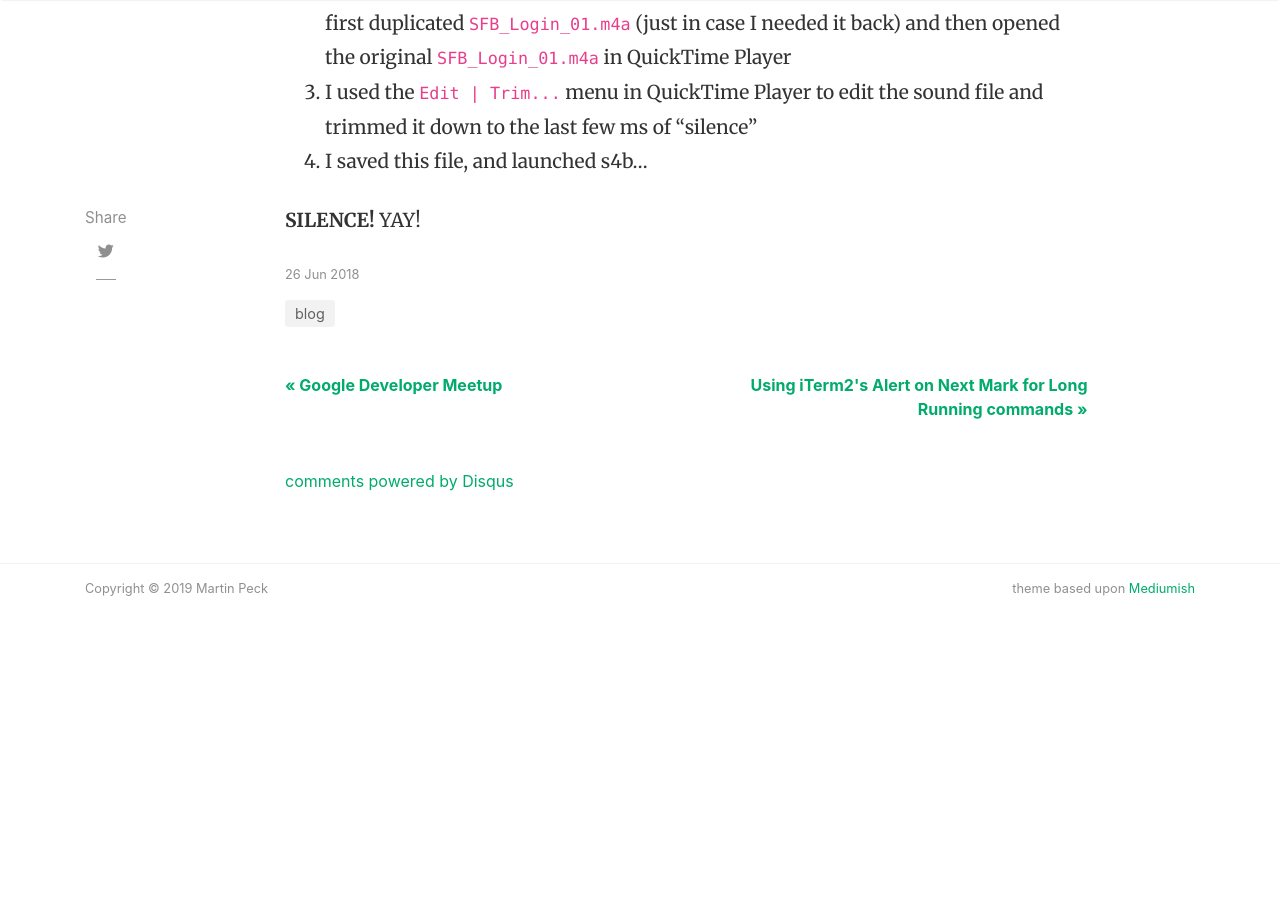
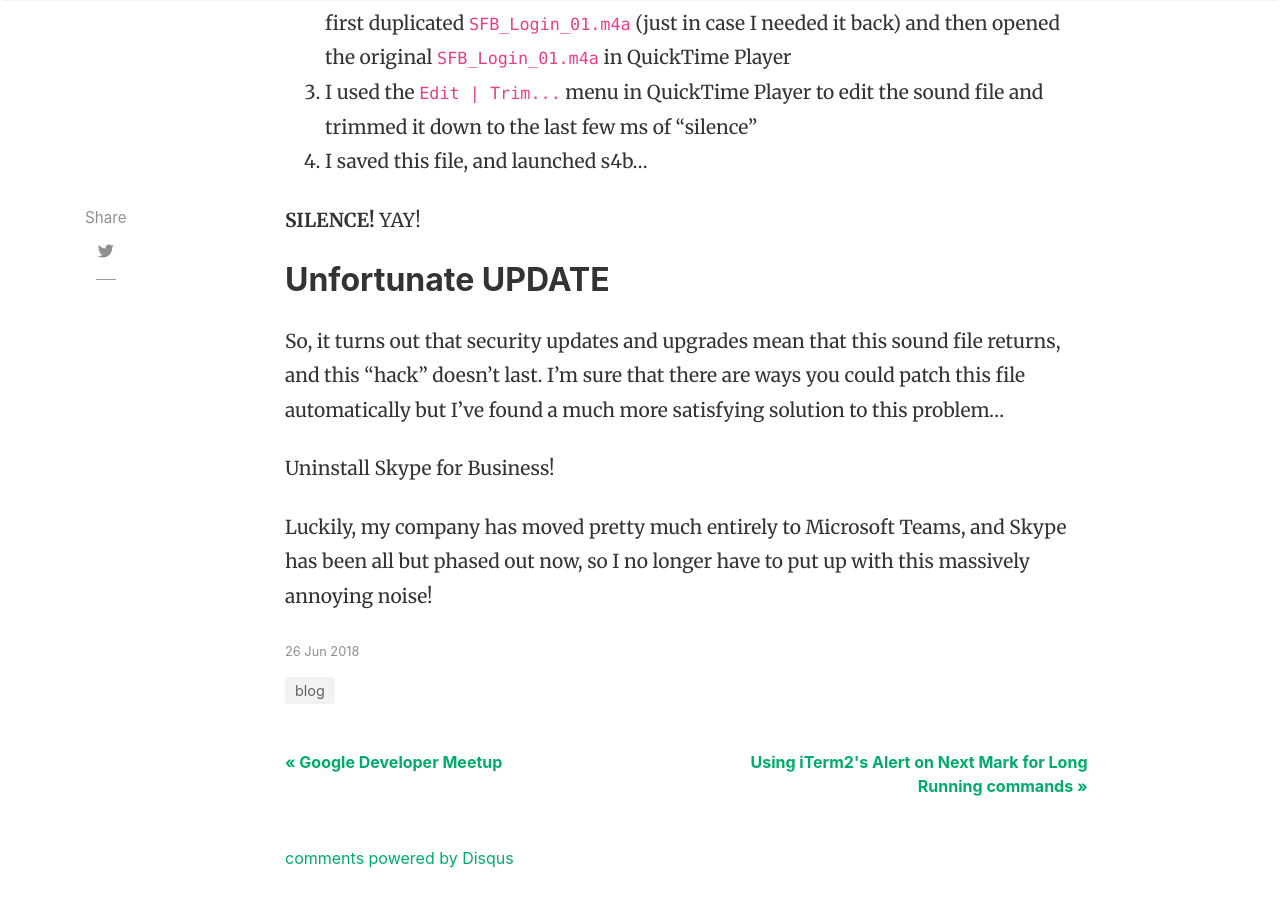
Before and after one commit to martinpeck/martinpeck.github.io, a Jekyll site: the page built from _posts/2018-06-26-skype-for-business-mac-noises.markdown, in a window 1280 px wide and 900 px high, scrolled down 1260 px. Built offline with Jekyll 4.4.1, drawn with Linux system fonts in a browser that asks for light colours; nearby versions of some CDN libraries; comment, search, counter and statistics services are not loaded; before the commit the page ends 1932 px from its top, so only the background shows below that.

Commit message:
update to Skype for Business post

```diff
--- a/_posts/2018-06-26-skype-for-business-mac-noises.markdown
+++ b/_posts/2018-06-26-skype-for-business-mac-noises.markdown
@@ -30,4 +30,12 @@
 
 **SILENCE!** YAY!
 
+## Unfortunate UPDATE
+
+So, it turns out that security updates and upgrades mean that this sound file returns, and this "hack" doesn't last. I'm sure that there are ways you could patch this file automatically but I've found a much more satisfying solution to this problem...
+
+Uninstall Skype for Business!
+
+Luckily, my company has moved pretty much entirely to Microsoft Teams, and Skype has been all but phased out now, so I no longer have to put up with this massively annoying noise!
+
 [uservoice]: https://www.skypefeedback.com/forums/299910--recently-released/suggestions/32559769-login-sound
```
